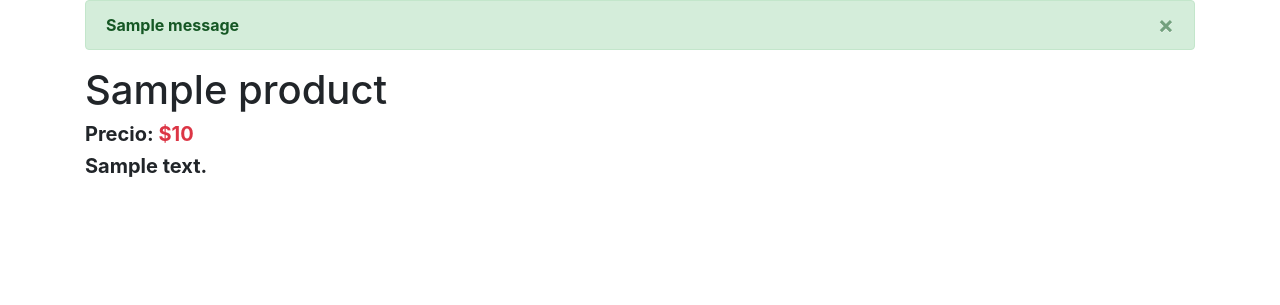
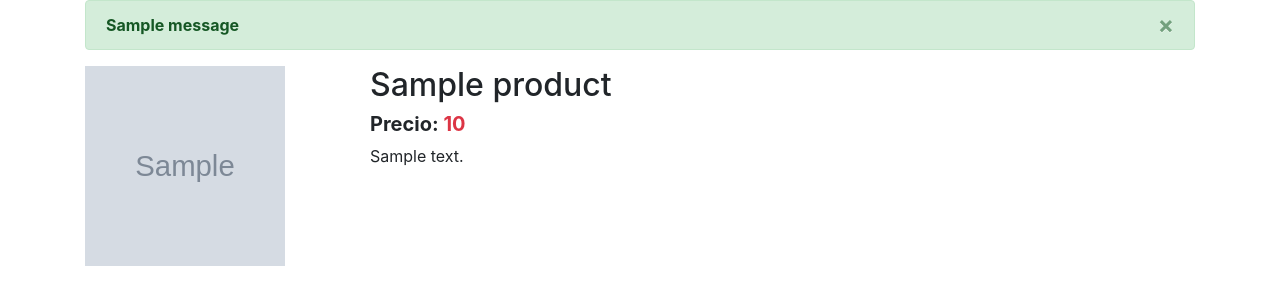
Before and after one commit to maicolmike/appwebDjango, a Django app: template facilito_store/products/templates/products/product.html in a window 1280 px wide. Shown: the part 56-361 px from the top of the page. Run offline with Django 3.2, Linux system fonts and the light colour scheme; the template is opened without the code that fills it: most values are stand-ins (such as "Sample title", 1, 10 or a date in 2020); grey boxes marked "Sample" are stand-in pictures; one stand-in notice (Sample message) is shown; some libraries are stand-ins or nearby versions.

Commit message:
manipulando imagenes

```diff
--- a/facilito_store/facilito_store/settings.py
+++ b/facilito_store/facilito_store/settings.py
@@ -118,12 +118,15 @@ USE_TZ = True
 # Static files (CSS, JavaScript, Images)
 # https://docs.djangoproject.com/en/4.2/howto/static-files/
 
-STATIC_URL = 'static/'
+STATIC_URL = '/static/'
 #archivos se busquen en static
 STATICFILES_DIRS = (
     os.path.join(BASE_DIR, 'static'),
 )
 
+MEDIA_URL = '/media/'
+MEDIA_ROOT = os.path.join(BASE_DIR, 'media')
+
 # Default primary key field type
 # https://docs.djangoproject.com/en/4.2/ref/settings/#default-auto-field
 
--- a/facilito_store/products/admin.py
+++ b/facilito_store/products/admin.py
@@ -5,7 +5,7 @@ from .models import Product
 
 #poder configurar que cuando se agrege un producto solo aparescan estos atributos
 class ProductAdmin(admin.ModelAdmin):
-    fields = ('title', 'description', 'price')
+    fields = ('title', 'description', 'price','image')
     list_display = ('__str__','slug','created_at')
 
 admin.site.register(Product,ProductAdmin)
--- a/facilito_store/products/models.py
+++ b/facilito_store/products/models.py
@@ -9,7 +9,7 @@ class Product(models.Model):
     description = models.TextField()
     price = models.DecimalField(max_digits=8, decimal_places=2, default=0.0)
     slug = models.SlugField(null=False, blank=False, unique=True)
-    #image = models.ImageField(upload_to='products/', null=False, blank=False)
+    image = models.ImageField(upload_to='products/', null=False, blank=False)
     created_at = models.DateTimeField(auto_now_add=True)
 
     #def save(self, *args, **kwargs):
--- a/facilito_store/products/templates/products/product.html
+++ b/facilito_store/products/templates/products/product.html
@@ -1,14 +1,21 @@
 {% extends 'base.html' %}
 
 {% block content %}
+<div class="col-3">
+    {% if product.image %}
+      <img src="{{ product.image.url }}" alt="Imagen del producto" width="200" height="200">
+    {% endif %}
+  </div>
+
 <div class="col">
-    <div class="h1">{{ product.title }}</div>
+    <div class="h2">{{ product.title }}</div>
     <div class="h5 font-weight-bold">
-        Precio: <span class="text-danger">${{ product.price }}</span>
+      Precio: <span class="text-danger">{{ product.price }}</span>
     </div>
-    <div class="h5 font-weight-bold">
-        <p>{{ product.description }}</p>
+    <div class="">
+      <p>{{ product.description }}</p>
     </div>
-</div>
+
+  </div>
 
 {% endblock %}
--- a/facilito_store/templates/base.html
+++ b/facilito_store/templates/base.html
@@ -24,7 +24,7 @@
     {% include 'navbar.html' %}
     <div class="container">
         {% include 'messages.html' %}
-        <div class="row">
+        <div class="row mt-3">
             {% block content %}
             {% endblock %}
         </div>
```
Also changed, not shown: facilito_store/facilito_store/urls.py (+7 -0 lines), facilito_store/templates/index.html (+12 -11 lines), facilito_store/db.sqlite3.
